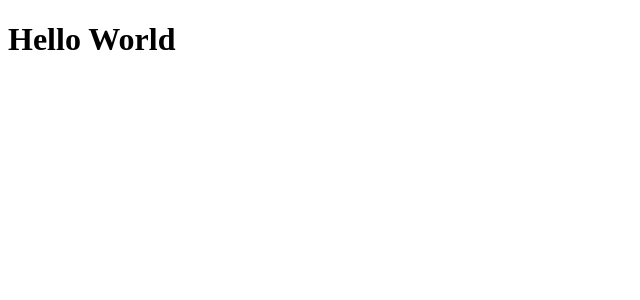
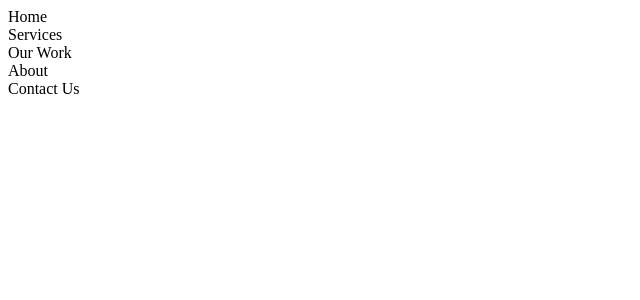
Before and after one commit to Mohaniish2208/7-paint-project-react-ts, a React (Vite) app: page / in a window 1280 px wide. Shown: the top 300 px of the page, without its empty margins (0-640 px from the left). Built offline with nearby package versions, Linux system fonts and the light colour scheme.

Commit message:
Added 'browser-icon.svg' in index.html file. and logo to the 'Header.tsx' file along with navigation links in the header section. Created 'About.tsx', 'Services.tsx', 'Reviews.tsx' and 'Contact.tsx' files.

```diff
--- a/index.html
+++ b/index.html
@@ -2,7 +2,7 @@
 <html lang="en">
   <head>
     <meta charset="UTF-8" />
-    <link rel="icon" type="image/svg+xml" href="/favicon.svg" />
+    <link rel="icon" type="image/svg+xml" href="/browser-icon.svg" />
     <meta name="viewport" content="width=device-width, initial-scale=1.0" />
     <title>7-paint-project-react-ts</title>
   </head>
--- a/src/App.tsx
+++ b/src/App.tsx
@@ -1,8 +1,11 @@
+import { Route, Routes } from "react-router-dom"
+import Header from "./components/Layouts/Header"
+
 function App() {
   return (
-    <div>
-      <h1>Hello World</h1>
-    </div>
+    <Routes>
+      <Route path="/" element={<Header />} />
+    </Routes>
   )
 }
 
--- a/src/components/Layouts/Header.tsx
+++ b/src/components/Layouts/Header.tsx
@@ -0,0 +1,14 @@
+export default function Header() {
+  return (
+    <div>
+      <image />
+      <div className="nav-pages">
+        <div className="home">Home</div>
+        <div className="services">Services</div>
+        <div className="our-work">Our Work</div>
+        <div className="about">About</div>
+        <div className="contact">Contact Us</div>
+      </div>
+    </div>
+  )
+}
--- a/src/main.tsx
+++ b/src/main.tsx
@@ -1,9 +1,12 @@
 import { StrictMode } from "react"
 import { createRoot } from "react-dom/client"
 import App from "./App.tsx"
+import { BrowserRouter } from "react-router-dom"
 
 createRoot(document.getElementById("root")!).render(
   <StrictMode>
-    <App />
+    <BrowserRouter>
+      <App />
+    </BrowserRouter>
   </StrictMode>,
 )
```
Also changed, not shown: src/components/Sections/about/About.tsx (added, +7 -0 lines), src/components/Sections/contact/Contact.tsx (added, +7 -0 lines), src/components/Sections/reviews/Reviews.tsx (added, +7 -0 lines), src/components/Sections/services/Services.tsx (added, +7 -0 lines).
